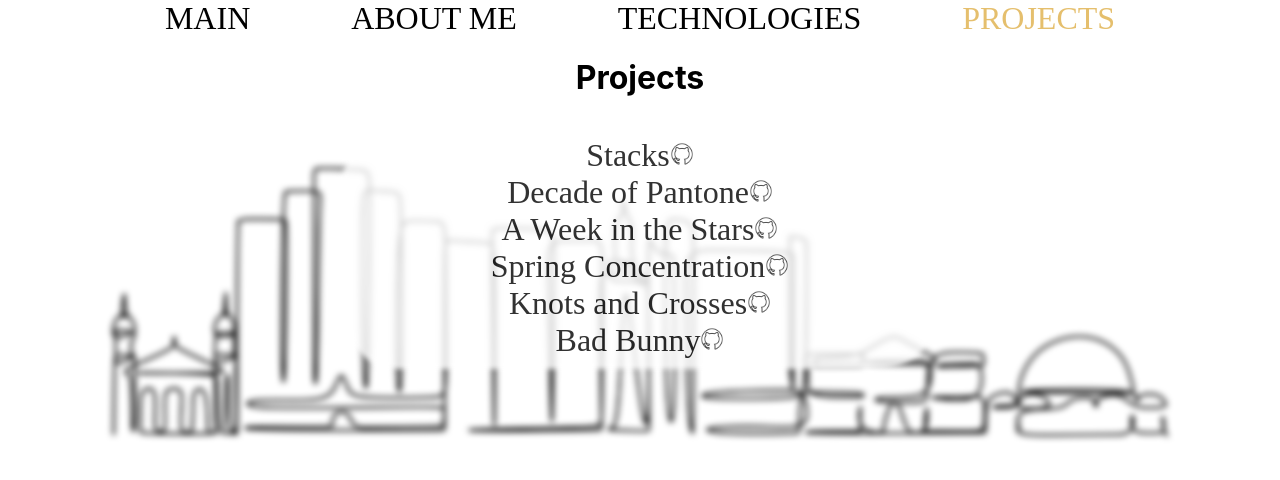
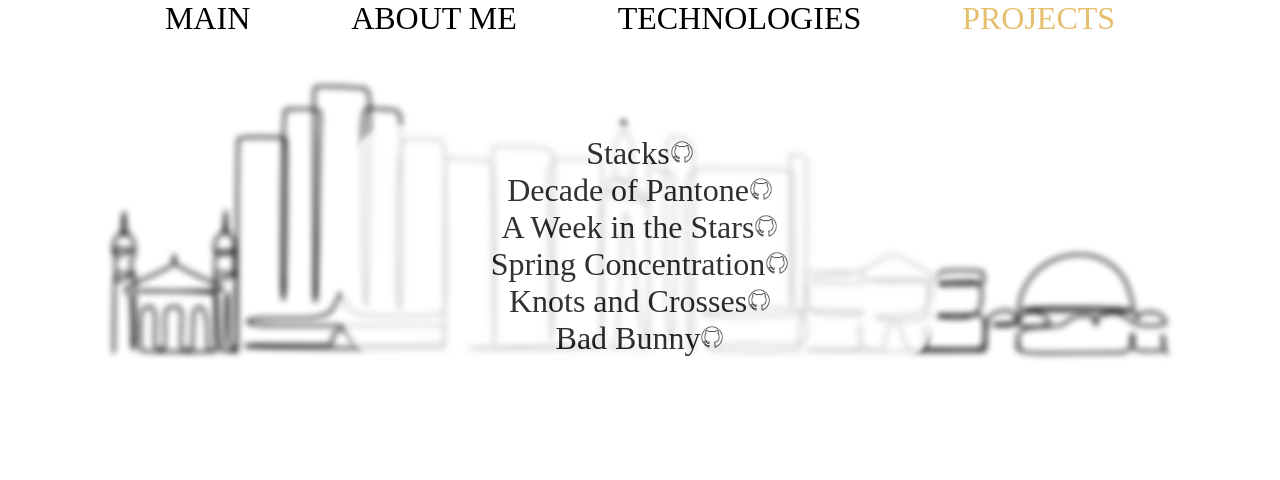
Before and after one commit to smgraywood/Portfolio_React, a React (Create React App) app: page /projects in a window 1280 px wide. Shown: the top 480 px of the page. Built offline with nearby package versions, Linux system fonts and the light colour scheme; a web font is replaced by a local one.

Commit message:
fix to path inconsistency

```diff
--- a/src/Components/App/App.css
+++ b/src/Components/App/App.css
@@ -50,7 +50,7 @@
 	align-items: center;
 	justify-content: center;
 	margin: 0 auto;
-	margin-top: -35vmin;
+	margin-top: -25vmin;
 	filter: drop-shadow(0 6mm 4mm gray);
 }
 
@@ -124,7 +124,7 @@
 	text-align: center;
 	margin: 0 auto;
 	position: relative;
-	margin-top: -45vmin;
+	margin-top: -35vmin;
 	width: 45%;
 	font-family: "Italiana", serif;
 	font-size: 2.5vmin;
--- a/src/Components/App/App.js
+++ b/src/Components/App/App.js
@@ -12,6 +12,7 @@
       <NavBar/>
       <main>
         <Routes>
+          <Route path='/' element={<Main/>}></Route>
           <Route path='/main' element={<Main/>}></Route>
           <Route path='/about' element={<About/>}></Route>
           <Route path='/projects' element={<Projects/>}></Route>
--- a/src/Pages/About/About.jsx
+++ b/src/Pages/About/About.jsx
@@ -3,7 +3,6 @@
 const About = () => {
 	return (
 		<div className="About">
-			<h1>About</h1>
 
 			<HeaderImg />
 			<div className="infodiv">
--- a/src/Pages/Projects/Projects.jsx
+++ b/src/Pages/Projects/Projects.jsx
@@ -4,7 +4,6 @@
 const Projects = () => {
 	return (
 		<>
-			<h1>Projects</h1>
 			<HeaderImg />
 			<div className="infodiv">
 				<div>
--- a/src/Pages/Technologies/Technologies.jsx
+++ b/src/Pages/Technologies/Technologies.jsx
@@ -41,7 +41,6 @@
 const Technologies = () => {
 	return (
 		<div className="Technologies">
-			<h1>Technologies</h1>
 			<HeaderImg />
 			<div className="techwrapper-div">
 				<div className="technologies-div">
```
